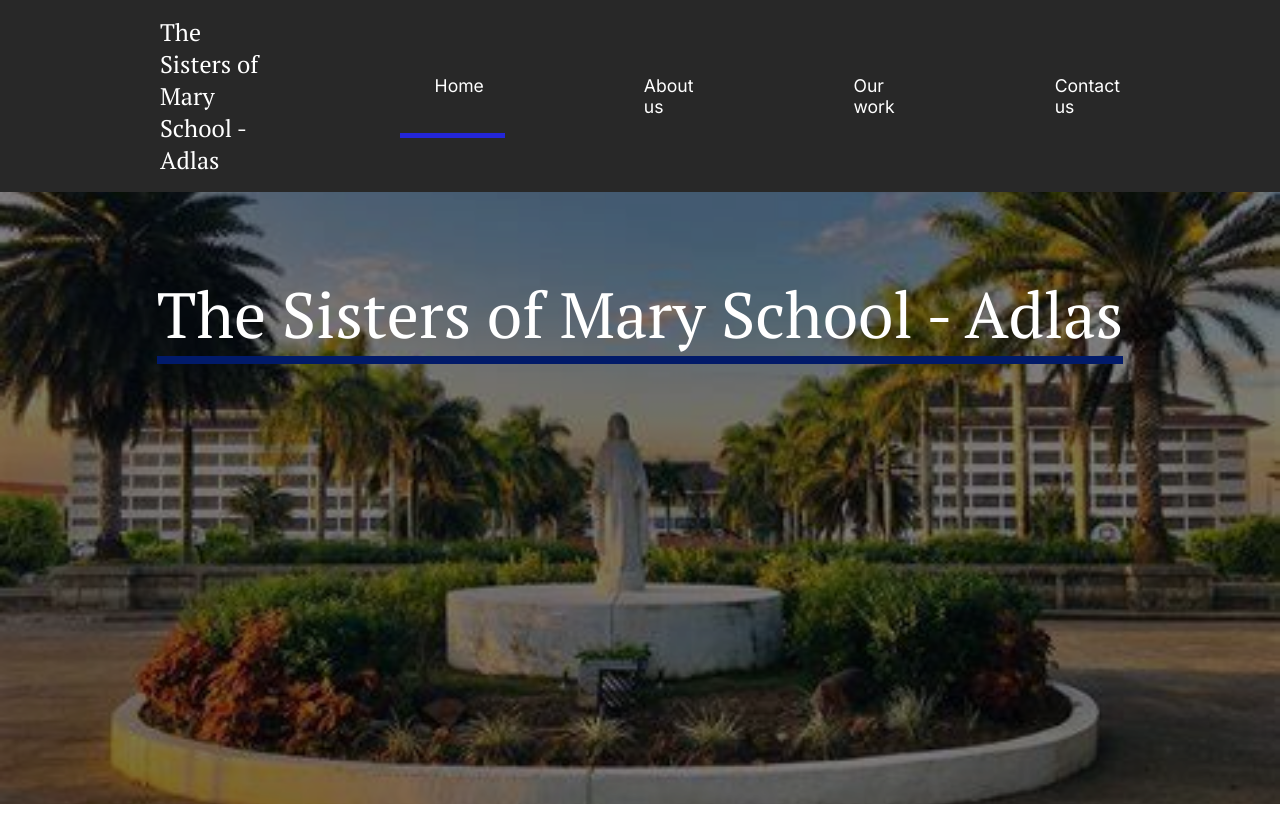
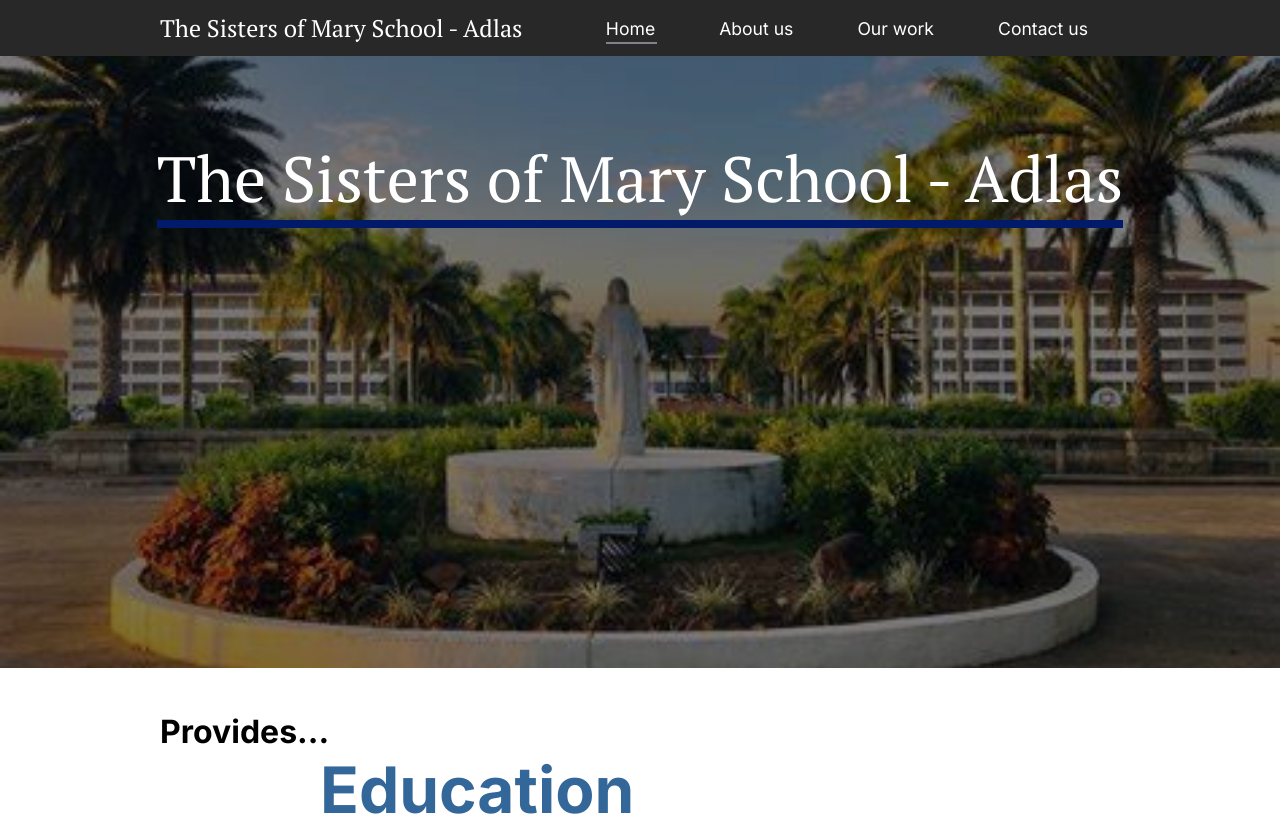
Before and after one commit to jypnt12/react-router, a React (Create React App) app: page / in a window 1280 px wide. Shown: the top 816 px of the page. Built offline with nearby package versions, Linux system fonts and the light colour scheme.

Commit message:
Fixing nav and colors

```diff
--- a/src/components/DetailSection.js
+++ b/src/components/DetailSection.js
@@ -82,7 +82,7 @@ const Movie = styled(motion.div)`
     margin: 0vh 20vh;
     .line{
         height: 0.5rem;
-        background: #2326d9;
+        background:  #1a224f;
         margin-bottom: 3rem;
 
     }
@@ -110,7 +110,7 @@ const Hide = styled.div`
 const Line = styled(motion.div)`
     height: 0.5rem;
     width: 0%;
-    background: #2326d9;
+    background:  #336699;
 
 `
 
--- a/src/components/FaqSection.js
+++ b/src/components/FaqSection.js
@@ -44,6 +44,8 @@ const FaqSection = () => {
 
 const Faq =styled(About)`
     display: block;
+    background-color: #ececec;
+
     span{
         display: block;
     }
--- a/src/components/GlobalStyle.js
+++ b/src/components/GlobalStyle.js
@@ -11,6 +11,7 @@ const GlobalStyle = createGlobalStyle`
 
     body{
         /* background: #1b1b1b; */
+        /* background:  #ccd1d9; */
         font-family: 'Inter', sans-serif;
     }
 
@@ -47,7 +48,7 @@ const GlobalStyle = createGlobalStyle`
     }
     span{
         font-weight: bold;
-        color: #2f23d9;
+        color:  #336699;
     }
     p{
         padding: 3rem 0rem;
--- a/src/components/Nav.js
+++ b/src/components/Nav.js
@@ -13,25 +13,25 @@ const Nav = () => {
                 <Link to='/'>Home</Link>
                 <Line transition={{duration:0.75}}
                     initial={{width:"0%"}}
-                    animate={{width:pathname==="/" ? "50%":"0%"}}/>
+                    animate={{width:pathname==="/" ? "45%":"0%"}}/>
             </li>
             <li>
                 <Link to='/about'>About us</Link>
                 <Line transition={{duration:0.75}}
                     initial={{width:"0%"}}
-                    animate={{width:pathname==="/about" ? "50%":"0%"}}/>
+                    animate={{width:pathname==="/about" ? "55%":"0%"}}/>
             </li>
             <li>
                 <Link to='/work'>Our work</Link>
                 <Line transition={{duration:0.75}}
                     initial={{width:"0%"}}
-                    animate={{width:pathname==="/work" ? "50%":"0%"}}/>
+                    animate={{width:pathname==="/work" ? "55%":"0%"}}/>
             </li>
             <li>
                 <Link to='/contact'>Contact us</Link>
                 <Line transition={{duration:0.75}}
                     initial={{width:"0%"}}
-                    animate={{width:pathname==="/contact" ? "50%":"0%"}}/>
+                    animate={{width:pathname==="/contact" ? "60%":"0%"}}/>
             </li>
         </ul>
 
@@ -40,12 +40,12 @@ const Nav = () => {
 };
 
 const StyledNav = styled.nav`
-    min-height: 5vh;
+    min-height: 2rem;
     display: flex;
     margin: auto;
     justify-content: space-between;
     align-items: center;
-    padding: 1rem 10rem;
+    padding: 0.1rem 10rem;
     background:#282828;
     position: sticky;
     top: 0;
@@ -64,17 +64,17 @@ const StyledNav = styled.nav`
         font-weight: lighter;
     }
     li{
-        padding-left: 10rem;
+        padding: 1rem 2rem;
         position: relative;
     }
 
 `
 const Line = styled(motion.div)`
-    height: 0.3rem;
+    height: 0.1rem;
     width: 0%;
-    background: #2326d9;
+    background: #7f828b;
     position: absolute;
-    bottom: -50%;
-    left: 60%;
+    bottom: 20%;
+    /* left: 20%; */
 `
 export default Nav
--- a/src/components/ServicesSection.js
+++ b/src/components/ServicesSection.js
@@ -60,6 +60,7 @@ const ServicesSection = () => {
 };
 
 const Services = styled(About)`
+
     h2{
         padding-bottom: 5rem;
     }
@@ -76,6 +77,7 @@ const Cards =styled.div`
 `
 const Card =styled.div`
     flex-basis: 20rem;
+
     .icon{
         display: flex;
         align-items: center;
--- a/src/styles.js
+++ b/src/styles.js
@@ -25,12 +25,12 @@ export const Image = styled.div`
     flex: 1;
     overflow: hidden;
     z-index: 2;
-
     img{
         width: 100%;
         height: 80vh;
         object-fit: cover;
         border-radius: 10%;
+
     }
 `;
 
```
